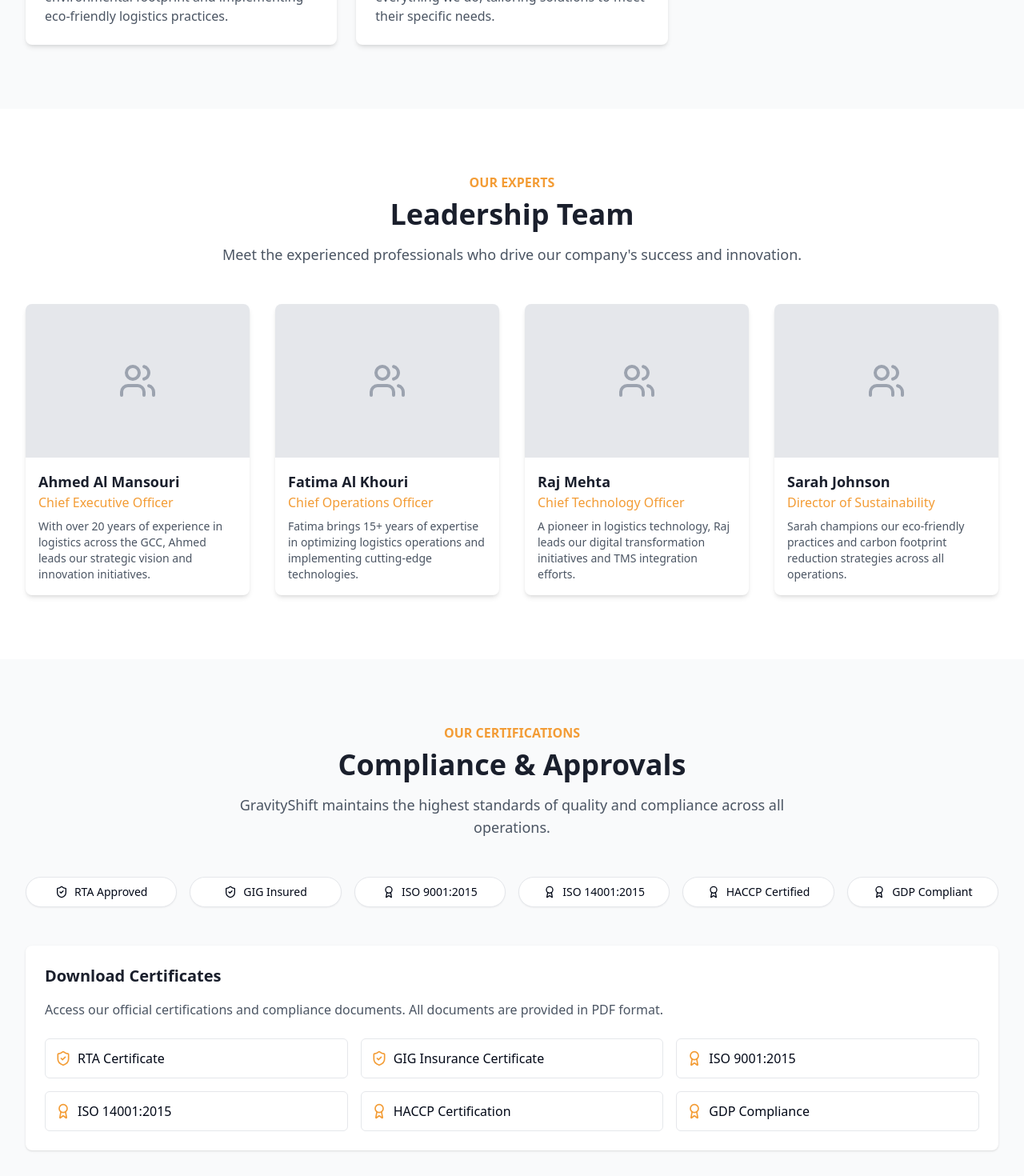
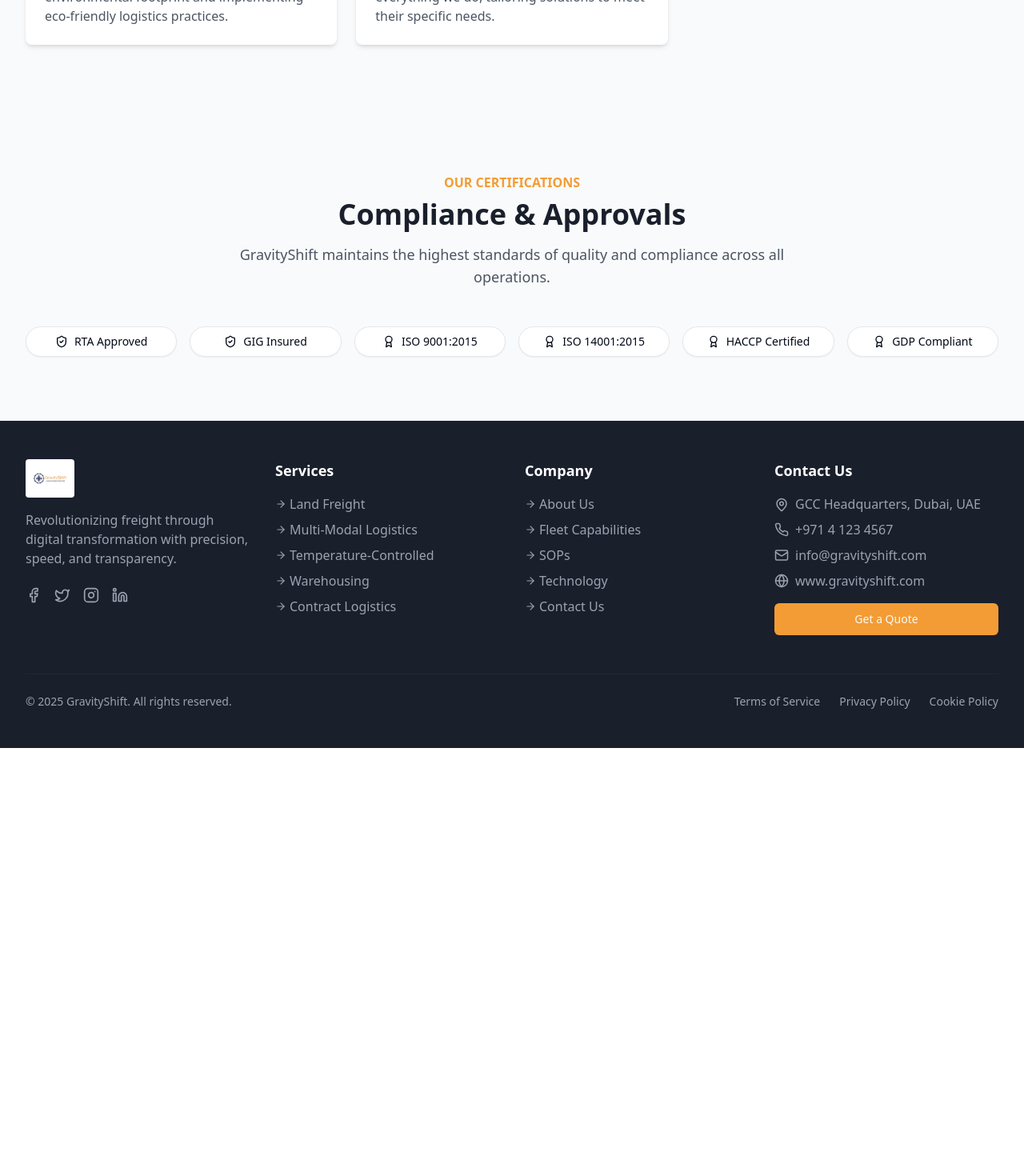
Before and after one commit to infutrix-technologies/shift-flow-gcc, a React (Vite) app: page /sops in a window 1280 px wide. Shown: the part 1980-3450 px from the top of the page at 80% size. After the commit the page ends 2915 px from the top, so only its background shows below. Built offline with nearby package versions, Linux system fonts and the light colour scheme.

Commit message:
Remove leadership team and certificates
Remove the leadership team section and the downloadable certificates section from the About page.

```diff
--- a/src/pages/About.tsx
+++ b/src/pages/About.tsx
@@ -1,4 +1,3 @@
-
 import Layout from "@/components/layout/Layout";
 import SectionHeader from "@/components/shared/SectionHeader";
 import CertificationBadge from "@/components/shared/CertificationBadge";
@@ -10,38 +9,6 @@ import {
 } from 'lucide-react';
 
 const About = () => {
-  const leadership = [
-    {
-      name: 'Ahmed Al Mansouri',
-      title: 'Chief Executive Officer',
-      bio: 'With over 20 years of experience in logistics across the GCC, Ahmed leads our strategic vision and innovation initiatives.'
-    },
-    {
-      name: 'Fatima Al Khouri',
-      title: 'Chief Operations Officer',
-      bio: 'Fatima brings 15+ years of expertise in optimizing logistics operations and implementing cutting-edge technologies.'
-    },
-    {
-      name: 'Raj Mehta',
-      title: 'Chief Technology Officer',
-      bio: 'A pioneer in logistics technology, Raj leads our digital transformation initiatives and TMS integration efforts.'
-    },
-    {
-      name: 'Sarah Johnson',
-      title: 'Director of Sustainability',
-      bio: 'Sarah champions our eco-friendly practices and carbon footprint reduction strategies across all operations.'
-    }
-  ];
-
-  const certifications = [
-    { name: 'RTA Approved', icon: <ShieldCheck size={16} /> },
-    { name: 'GIG Insured', icon: <ShieldCheck size={16} /> },
-    { name: 'ISO 9001:2015', icon: <Award size={16} /> },
-    { name: 'ISO 14001:2015', icon: <Award size={16} /> },
-    { name: 'HACCP Certified', icon: <Award size={16} /> },
-    { name: 'GDP Compliant', icon: <Award size={16} /> },
-  ];
-
   const values = [
     {
       name: 'Innovation',
@@ -63,6 +30,15 @@ const About = () => {
       name: 'Customer-Centricity',
       description: 'We place our customers at the heart of everything we do, tailoring solutions to meet their specific needs.'
     }
+  ];
+
+  const certifications = [
+    { name: 'RTA Approved', icon: <ShieldCheck size={16} /> },
+    { name: 'GIG Insured', icon: <ShieldCheck size={16} /> },
+    { name: 'ISO 9001:2015', icon: <Award size={16} /> },
+    { name: 'ISO 14001:2015', icon: <Award size={16} /> },
+    { name: 'HACCP Certified', icon: <Award size={16} /> },
+    { name: 'GDP Compliant', icon: <Award size={16} /> },
   ];
 
   return (
@@ -144,30 +120,6 @@ const About = () => {
         </div>
       </section>
 
-      {/* Leadership Team */}
-      <section className="section-container">
-        <SectionHeader
-          title="Leadership Team"
-          subtitle="OUR EXPERTS"
-          description="Meet the experienced professionals who drive our company's success and innovation."
-        />
-
-        <div className="grid grid-cols-1 sm:grid-cols-2 lg:grid-cols-4 gap-8">
-          {leadership.map((leader, index) => (
-            <div key={index} className="bg-white rounded-lg shadow-md overflow-hidden">
-              <div className="bg-gray-200 h-48 flex items-center justify-center">
-                <Users size={48} className="text-gray-400" />
-              </div>
-              <div className="p-4">
-                <h3 className="text-lg font-semibold text-brand-navy">{leader.name}</h3>
-                <p className="text-brand-orange mb-2">{leader.title}</p>
-                <p className="text-sm text-gray-600">{leader.bio}</p>
-              </div>
-            </div>
-          ))}
-        </div>
-      </section>
-
       {/* Certifications */}
       <section className="section-container bg-gray-50">
         <SectionHeader
@@ -186,39 +138,6 @@ const About = () => {
             />
           ))}
         </div>
-
-        <div className="mt-12 bg-white rounded-lg shadow p-6">
-          <h3 className="text-xl font-semibold mb-4 text-brand-navy">Download Certificates</h3>
-          <p className="text-gray-600 mb-6">
-            Access our official certifications and compliance documents. All documents are provided in PDF format.
-          </p>
-          <div className="grid grid-cols-1 sm:grid-cols-2 md:grid-cols-3 gap-4">
-            <a href="#" className="flex items-center p-3 border border-gray-200 rounded-md hover:border-brand-orange hover:bg-brand-orange/5 transition-colors">
-              <ShieldCheck size={20} className="text-brand-orange mr-2" />
-              <span>RTA Certificate</span>
-            </a>
-            <a href="#" className="flex items-center p-3 border border-gray-200 rounded-md hover:border-brand-orange hover:bg-brand-orange/5 transition-colors">
-              <ShieldCheck size={20} className="text-brand-orange mr-2" />
-              <span>GIG Insurance Certificate</span>
-            </a>
-            <a href="#" className="flex items-center p-3 border border-gray-200 rounded-md hover:border-brand-orange hover:bg-brand-orange/5 transition-colors">
-              <Award size={20} className="text-brand-orange mr-2" />
-              <span>ISO 9001:2015</span>
-            </a>
-            <a href="#" className="flex items-center p-3 border border-gray-200 rounded-md hover:border-brand-orange hover:bg-brand-orange/5 transition-colors">
-              <Award size={20} className="text-brand-orange mr-2" />
-              <span>ISO 14001:2015</span>
-            </a>
-            <a href="#" className="flex items-center p-3 border border-gray-200 rounded-md hover:border-brand-orange hover:bg-brand-orange/5 transition-colors">
-              <Award size={20} className="text-brand-orange mr-2" />
-              <span>HACCP Certification</span>
-            </a>
-            <a href="#" className="flex items-center p-3 border border-gray-200 rounded-md hover:border-brand-orange hover:bg-brand-orange/5 transition-colors">
-              <Award size={20} className="text-brand-orange mr-2" />
-              <span>GDP Compliance</span>
-            </a>
-          </div>
-        </div>
       </section>
     </Layout>
   );
```
